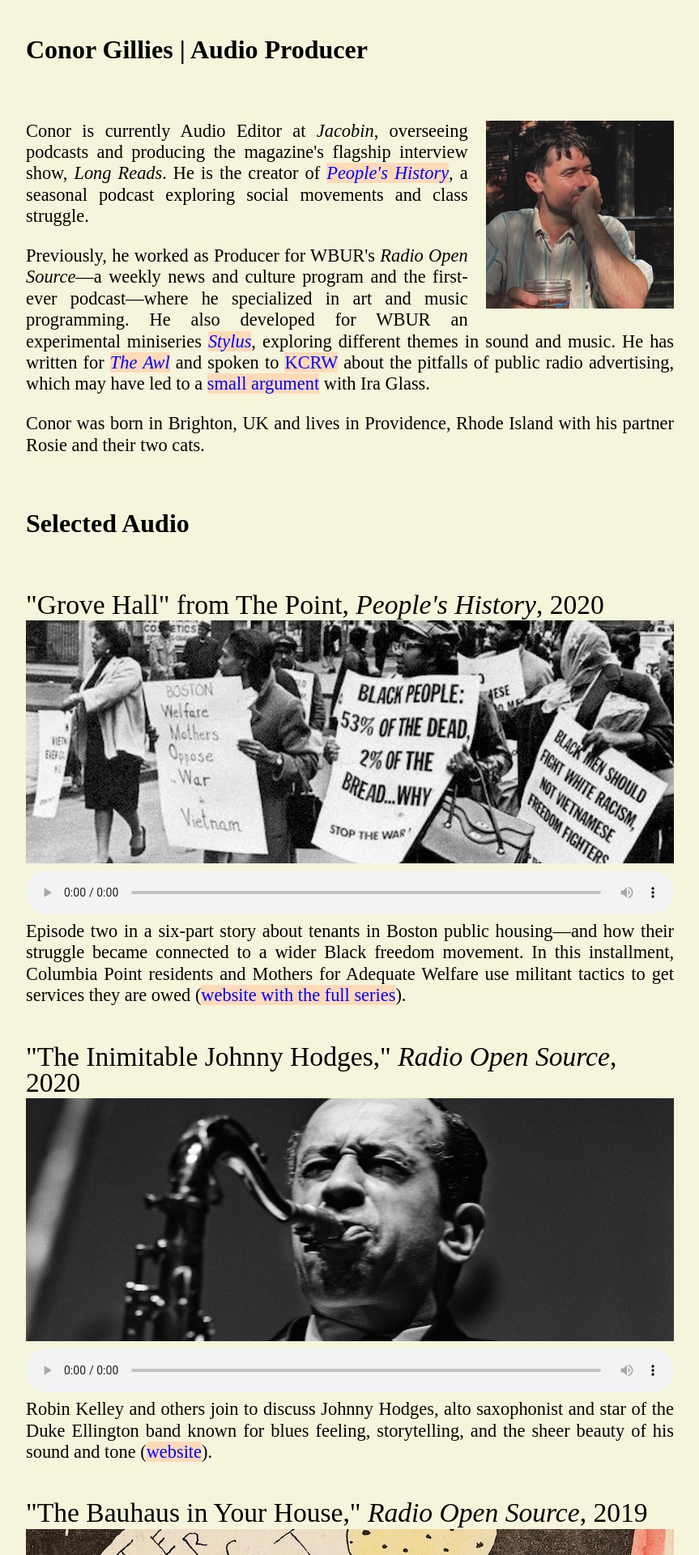
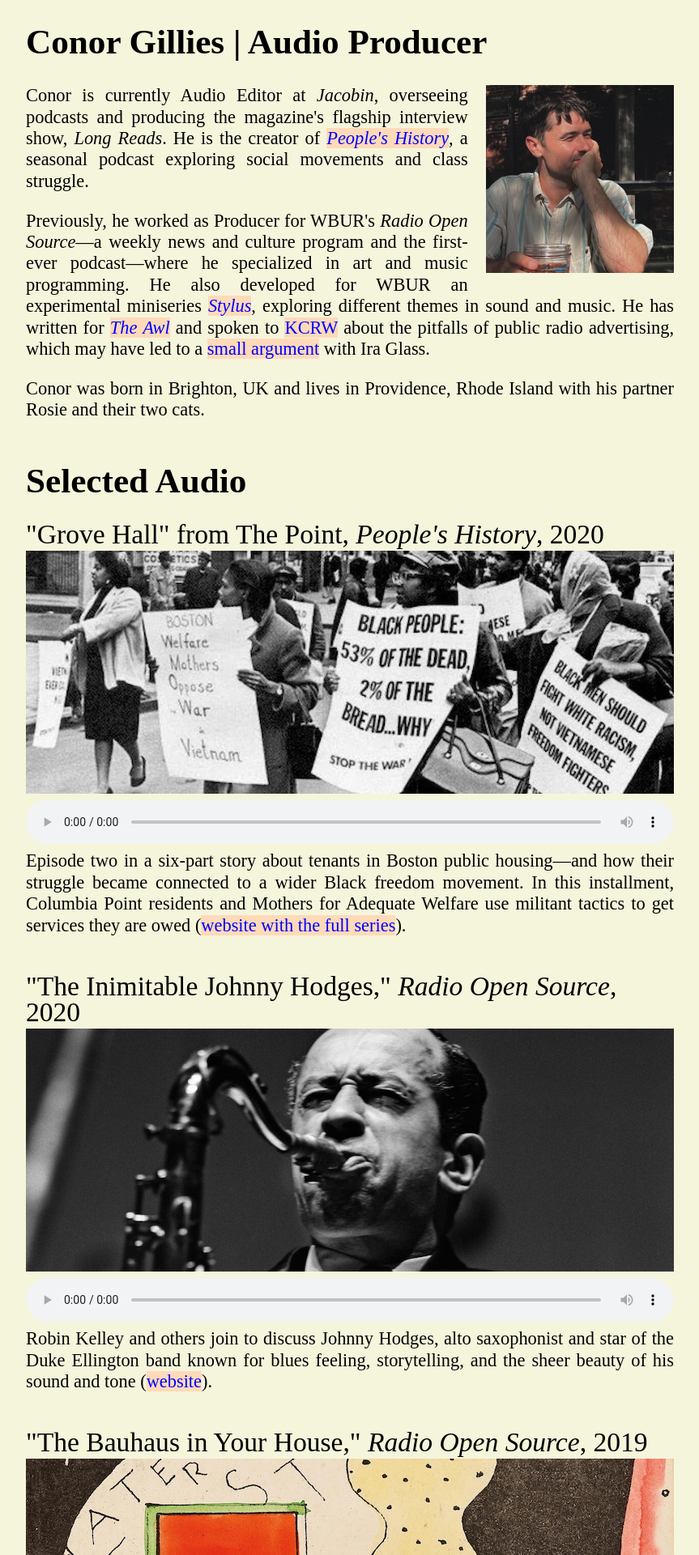
Before and after one commit to huihuiandilly/huihuiandilly.github.io, a Jekyll site: the page built from index.html, in a window 1280 px wide. Shown: the top 1920 px of the page at 81% size, without its empty margins (208-1071 px from the left). Built offline with Jekyll 4.4.1, drawn with Linux system fonts in a browser that asks for light colours.

Commit message:
Update main.css

```diff
--- a/css/main.css
+++ b/css/main.css
@@ -33,12 +33,13 @@ a:hover {
 a:active {
     background: yellow;
 }
-p2 {
+h1 {
     font-size: 2.7em;
     margin-top: .3em;
     margin-bottom: .3em;
 }
-p2.center {
+h1.center {
+    display: inline-block;
     text-align: center;
 }
 p3 {
```
